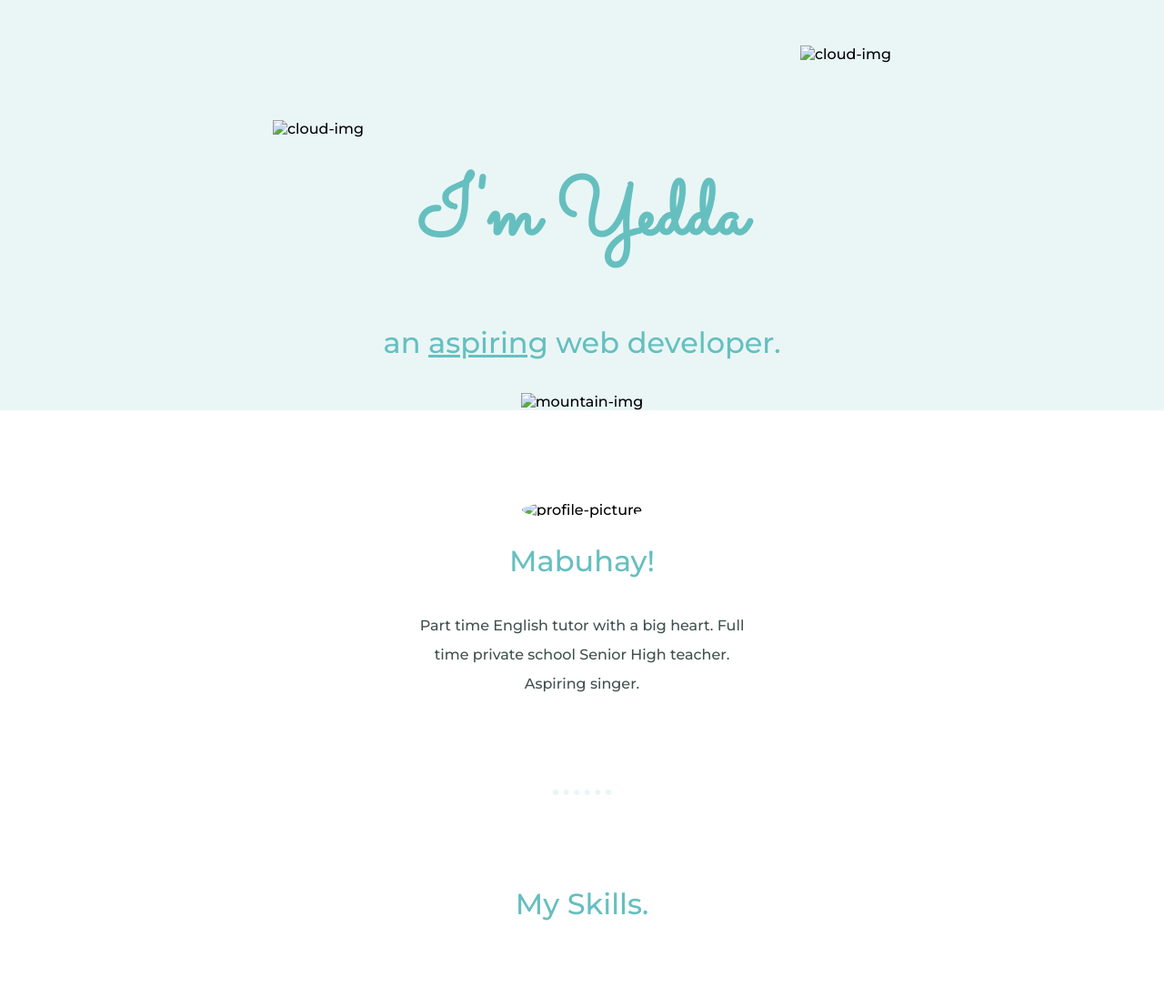
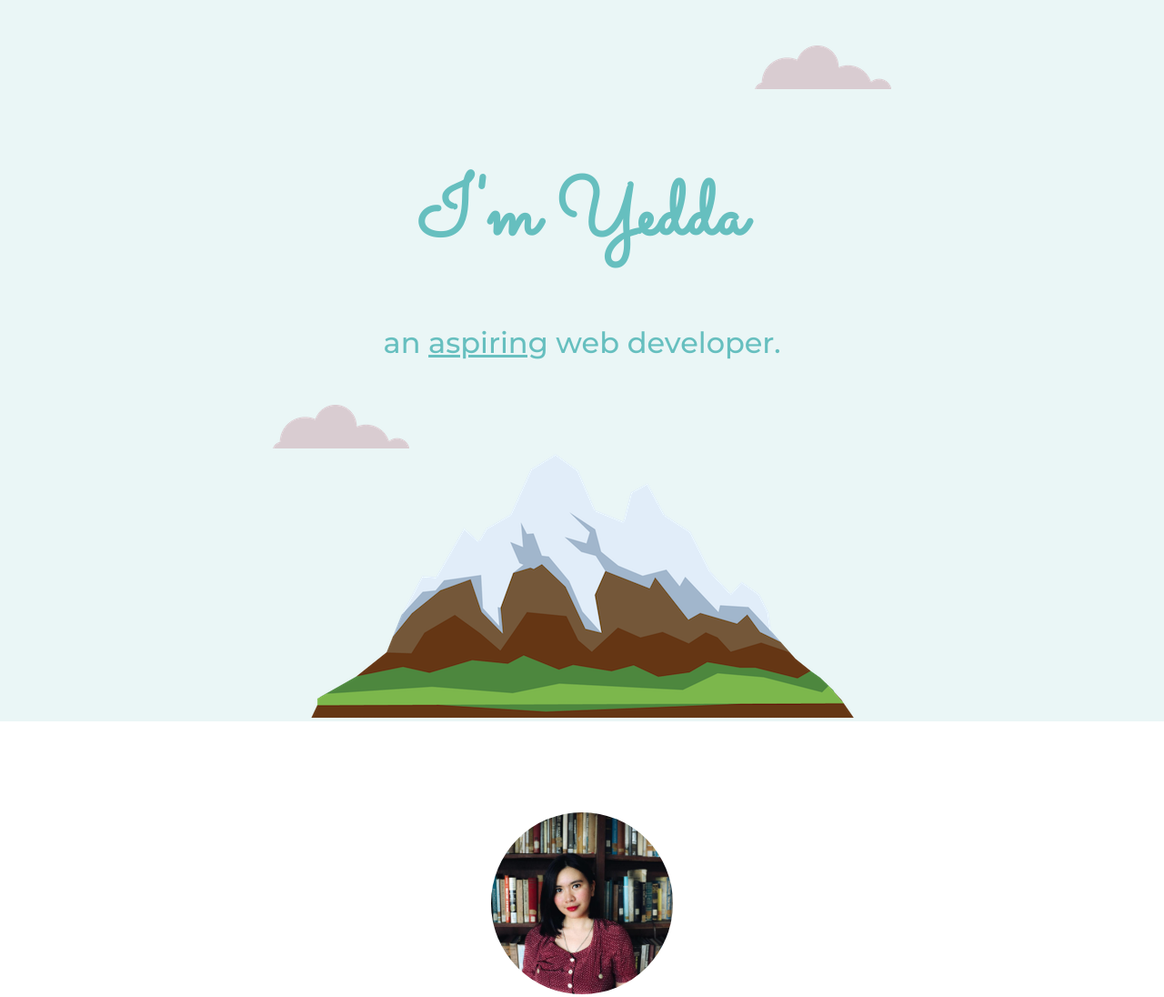
Before and after one commit to yedcelle/cv2, a plain HTML site: page index.html in a window 1280 px wide. Shown: the top 1096 px of the page at 91% size. Drawn offline with Linux system fonts and the light colour scheme; files that its build step writes are made by us from their sources.

Commit message:
Update index.html

```diff
--- a/index.html
+++ b/index.html
@@ -4,23 +4,23 @@
 <head>
   <meta charset="utf-8">
   <title>Yedda</title>
-  <link rel="stylesheet" href="css/styles.css">
+  <link rel="stylesheet" href="styles.css">
   <link rel="icon" href="favicon.ico">
   <link href="https://fonts.googleapis.com/css2?family=Montserrat:wght@500;600&family=Nanum+Myeongjo&family=Nanum+Pen+Script&family=Sacramento&display=swap" rel="stylesheet">
 </head>
 
 <body>
   <div class="top-container">
-    <img class="top-cloud" src="images/cloud.png" alt="cloud-img">
+    <img class="top-cloud" src="cloud.png" alt="cloud-img">
     <h1>I'm Yedda</h1>
     <h2 class="subtitle">an <span class="asp">aspiring</span> web developer.</h2>
-    <img class="bottom-cloud" src="images/cloud.png" alt="cloud-img">
-    <img src="images/mountain.png" alt="mountain-img">
+    <img class="bottom-cloud" src="cloud.png" alt="cloud-img">
+    <img src="mountain.png" alt="mountain-img">
   </div>
 
   <div class="middle-container">
     <div class="profile">
-      <img class="profile-picture" src="images/image2.jpg" alt="profile-picture">
+      <img class="profile-picture" src="image2.jpg" alt="profile-picture">
       <h2>Mabuhay!</h2>
       <p class="intro">Part time English tutor with a big heart. Full time private school Senior High teacher. Aspiring singer. </p>
     </div>
```
